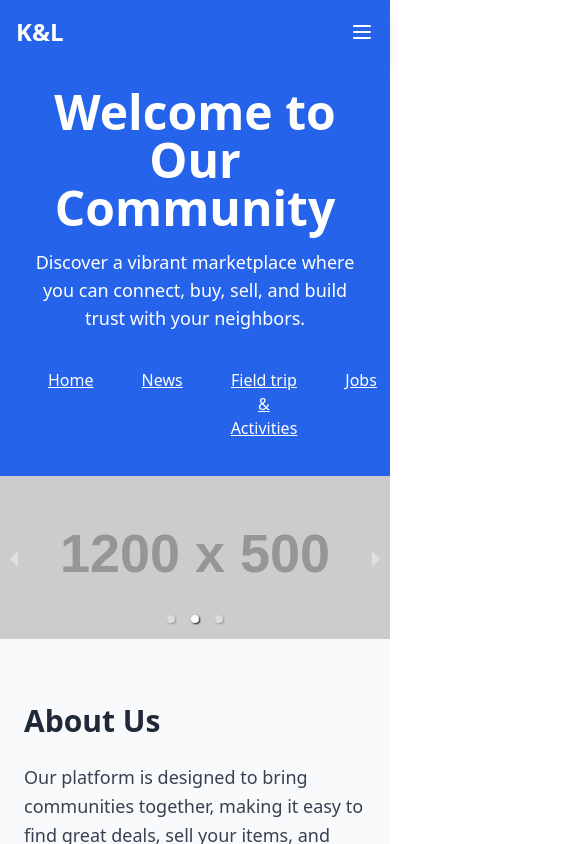
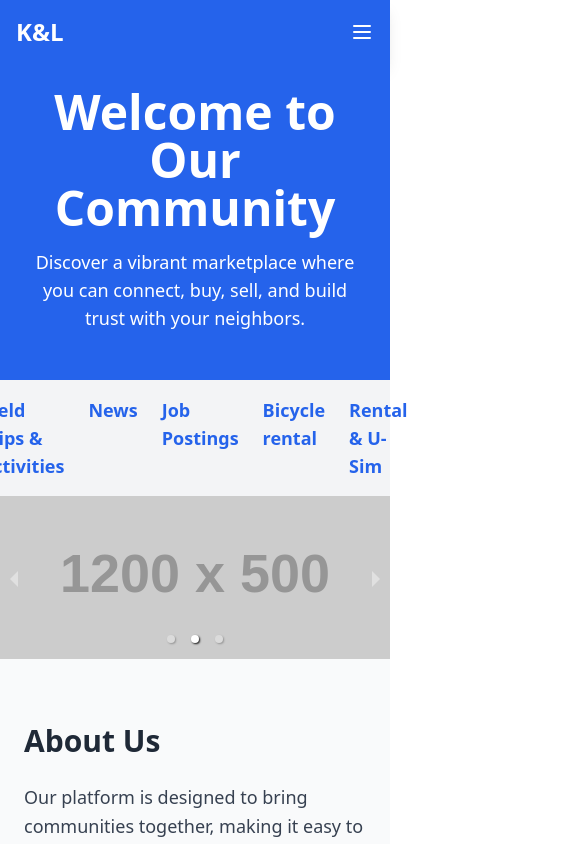
Before and after one commit to lukasmathae/animated-tribble, a React (Create React App) app in the folder frontend/: page / in a window 390 px wide. Shown: the top 844 px of the page, 585 px wide, since content can reach past the window. Built offline with nearby package versions, Linux system fonts and the light colour scheme.

Commit message:
Adjust HomePage and Navbar for mobile version

```diff
--- a/frontend/src/components/HomePage.js
+++ b/frontend/src/components/HomePage.js
@@ -21,37 +21,30 @@ const HomePage = () => {
                         </button>
                     </Link> */}
                 </div>
+            </section>
 
-                <div className="container mx-auto px-6 py-3 text-center text-decoration-line: underline flex">
-                    <div className="container mx-auto px-6 text-center underline-offset-auto">
-                        <Link to="/" className="text-white hover:text-gray-300 transition duration-200 ">
-                            Home
-                        </Link>
+            <section>
+                <div className="bg-gray-100 py-4">
+                    <div className="container mx-auto flex justify-center space-x-6">
+                        <a href="/about" className="text-lg font-semibold text-blue-600 hover:text-blue-800 transition">
+                            Field trips & activities
+                        </a>
+                        <a href="/news" className="text-lg font-semibold text-blue-600 hover:text-blue-800 transition">
+                            News
+                        </a>
+                        <a href="/jobs" className="text-lg font-semibold text-blue-600 hover:text-blue-800 transition">
+                            Job Postings
+                        </a>
+                        <a href="/contact"
+                           className="text-lg font-semibold text-blue-600 hover:text-blue-800 transition">
+                            Bicycle rental
+                        </a>
+                        <a href="/contact"
+                           className="text-lg font-semibold text-blue-600 hover:text-blue-800 transition">
+                            Rental & U-Sim
+                        </a>
                     </div>
-                    <div className="container mx-auto px-6 text-center">
-                        <Link to="/news" className="text-white hover:text-gray-300 transition duration-200">
-                            News
-                        </Link>
-                    </div>
-                    <div className="container mx-auto px-6 text-center"><Link to="/about"
-                                                                              className="text-white hover:text-gray-300 transition duration-200">
-                        Field trip & Activities
-                    </Link>
-                    </div>
-                    <div className="container mx-auto px-6 text-center"><Link to="/jobs"
-                                                                              className="text-white hover:text-gray-300 transition duration-200">
-                        Jobs
-                    </Link></div>
-                    <div className="container mx-auto px-6 text-center"><Link to="/contact"
-                                                                              className="text-white hover:text-gray-300 transition duration-200">
-                        Bicycle Rental
-                    </Link></div>
-                    <div className="container mx-auto px-6 text-center"><Link to="/contact"
-                                                                              className="text-white hover:text-gray-300 transition duration-200">
-                        Rental & U-Sim
-                    </Link></div>
                 </div>
-
             </section>
 
 
--- a/frontend/src/components/NavBar.js
+++ b/frontend/src/components/NavBar.js
@@ -67,6 +67,9 @@ const Navbar = () => {
                         <Link to="/about" className="text-white hover:text-gray-300">
                             About
                         </Link>
+                        <Link to="/news" className="text-white hover:text-gray-300">
+                            News
+                        </Link>
                         <Link to="/jobs" className="text-white hover:text-gray-300">
                             Jobs
                         </Link>
```
